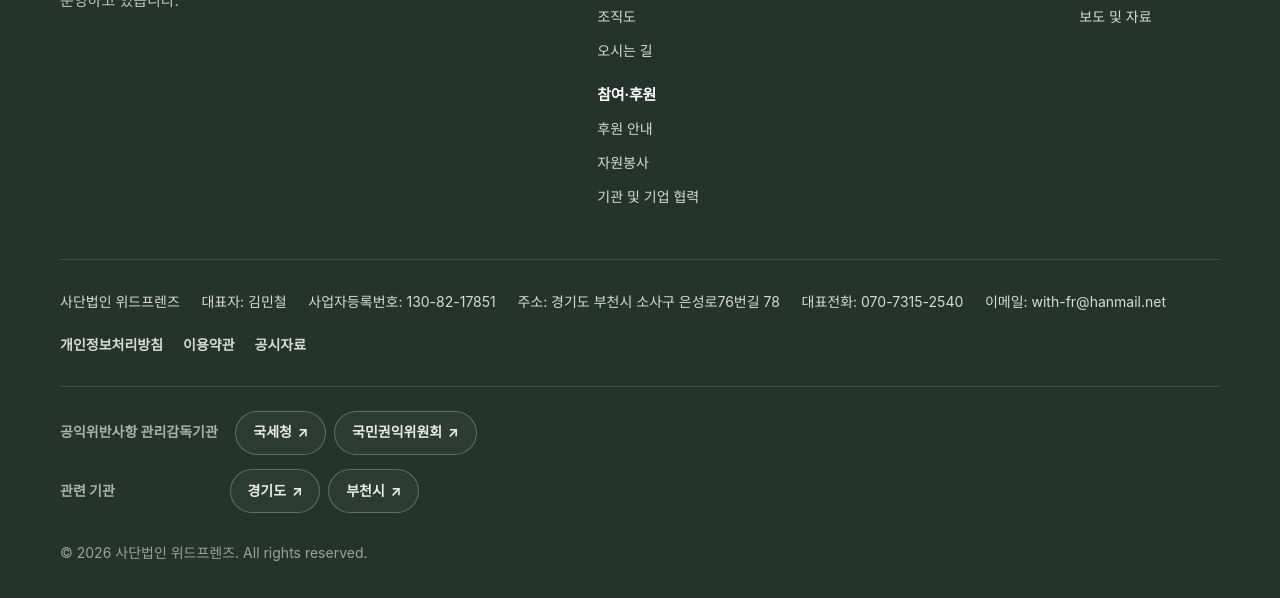
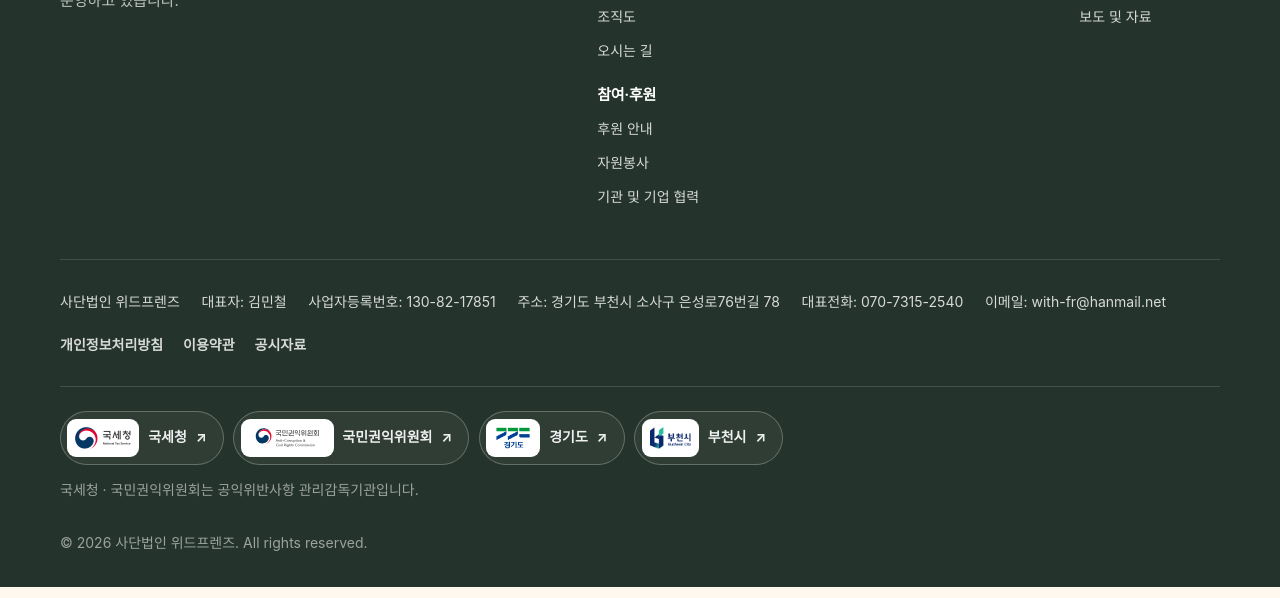
Before and after one commit to raon-easypaster/withfriends-homepage, a plain HTML site: page index.html in a window 1280 px wide. Shown: the part 7984-8582 px from the top of the page. Drawn offline with Linux system fonts and the light colour scheme; a web font is replaced by a local one.

Commit message:
푸터 기관 링크에 로고를 넣고 한 줄로 배치
- 국세청·국민권익위원회 로고는 기존 위드프렌즈 사이트가 쓰던 파일을 그대로 사용
- 경기도·부천시 로고는 각 기관 공식 홈페이지의 로고 파일 사용
- 두 줄로 나뉘어 있던 것을 한 줄로 합치고,
  '공익위반사항 관리감독기관' 구분은 아래 한 줄 설명으로 유지해 사실관계를 지킴
- 로고마다 가로세로 비율이 달라 높이 22px로 맞추고 너비는 자동
- 어두운 푸터에서 원본 색이 죽지 않도록 흰 바탕 칩 위에 올림
- 좁은 화면에서는 자동으로 줄바꿈 (390px 가로 넘침 0)

Co-Authored-By: Claude Opus 5 <noreply@anthropic.com>

```diff
--- a/about.html
+++ b/about.html
@@ -18,7 +18,7 @@
 <link rel="icon" href="assets/images/favicon.ico" sizes="any">
 <link rel="preconnect" href="https://cdn.jsdelivr.net" crossorigin>
 <link rel="stylesheet" href="https://cdn.jsdelivr.net/gh/orioncactus/pretendard@v1.3.9/dist/web/variable/pretendardvariable-dynamic-subset.min.css">
-<link rel="stylesheet" href="assets/css/style.css?v=20260917d">
+<link rel="stylesheet" href="assets/css/style.css?v=20260918b">
 </head>
 
 <body data-page="about">
@@ -208,9 +208,9 @@
 
 <footer class="site-footer" id="site-footer"></footer>
 
-<script src="data/site.js?v=20260917d"></script>
-<script src="data/centers.js?v=20260917d"></script>
-<script src="data/stories.js?v=20260917d"></script>
+<script src="data/site.js?v=20260918b"></script>
+<script src="data/centers.js?v=20260918b"></script>
+<script src="data/stories.js?v=20260918b"></script>
 <script>
 window.wfPageInit = function () {
   ["shield", "sprout", "people", "doc"].forEach(function (n) {
@@ -266,6 +266,6 @@ window.wfPageInit = function () {
   r.innerHTML = wfIcon("route") + ' 길찾기<span class="sr-only"> (네이버 지도, 새 창)</span>';
 };
 </script>
-<script src="assets/js/site.js?v=20260917d"></script>
+<script src="assets/js/site.js?v=20260918b"></script>
 </body>
 </html>
--- a/assets/css/style.css
+++ b/assets/css/style.css
@@ -364,26 +364,20 @@ body.nav-open { overflow: hidden; }
 .footer-info__list span { white-space: nowrap; }
 .footer-legal { margin-top: 1.1rem; display: flex; flex-wrap: wrap; gap: 0.6rem 1.25rem; font-size: var(--fs-xs); }
 .footer-legal a { font-weight: 700; }
-/* 관련 기관 바로가기 (푸터 하단) */
+/* 관련 기관 바로가기 (푸터 하단) — 한 줄 배치 */
 .footer-orgs {
   margin-top: 1.75rem; padding-top: 1.5rem;
   border-top: 1px solid rgba(255,255,255,.14);
-  display: grid; gap: 0.9rem;
 }
-.footer-orgs__row {
-  display: flex; flex-wrap: wrap; align-items: center; gap: 0.6rem 1.1rem;
+.footer-orgs__links {
+  display: flex; flex-wrap: wrap; align-items: stretch; gap: 0.6rem;
 }
-.footer-orgs__label {
-  flex: none; font-size: var(--fs-xs); font-weight: 700;
-  color: rgba(255,255,255,.62); min-width: 9.5rem;
-}
-.footer-orgs__links { display: flex; flex-wrap: wrap; gap: 0.5rem; }
 .footer-orgs a {
-  display: inline-flex; align-items: center; gap: 0.35rem;
-  min-height: 44px; padding: 0.45rem 1.05rem;
-  font-size: var(--fs-xs); font-weight: 700; color: rgba(255,255,255,.9);
+  display: inline-flex; align-items: center; gap: 0.55rem;
+  min-height: 54px; padding: 0.4rem 1rem 0.4rem 0.4rem;
+  font-size: var(--fs-xs); font-weight: 700; color: rgba(255,255,255,.92);
   border: 1px solid rgba(255,255,255,.26); border-radius: var(--r-pill);
-  background: rgba(255,255,255,.04);
+  background: rgba(255,255,255,.05); white-space: nowrap;
   transition: background-color var(--dur) var(--ease), border-color var(--dur) var(--ease),
               color var(--dur) var(--ease), transform var(--dur) var(--ease);
 }
@@ -391,6 +385,21 @@ body.nav-open { overflow: hidden; }
   background: var(--c-white); border-color: var(--c-white);
   color: var(--c-ink); text-decoration: none; transform: translateY(-2px);
 }
+/* 기관 로고는 원본 색을 살리기 위해 흰 바탕 위에 올립니다.
+   로고마다 가로세로 비율이 달라, 높이를 맞추고 너비는 자동으로 둡니다. */
+.footer-orgs__mark {
+  flex: none; height: 38px; min-width: 38px; border-radius: 9px;
+  background: var(--c-white); padding-inline: 8px;
+  display: inline-flex; align-items: center; justify-content: center;
+}
+.footer-orgs__mark img {
+  height: 22px; width: auto; max-width: 104px;
+  object-fit: contain; display: block;
+}
+.footer-orgs__note {
+  margin-top: 0.85rem; font-size: var(--fs-xs); color: rgba(255,255,255,.55);
+}
+
 .footer-copy { margin-top: 1.75rem; font-size: var(--fs-xs); color: rgba(255,255,255,.55); }
 
 /* ==========================================================================
@@ -808,9 +817,11 @@ a.org-leaf:hover { border-color: var(--c-coral); color: var(--c-coral-deep); tra
   .timeline { padding-left: 1.5rem; }
   .timeline__item::before { left: -1.5rem; }
   .blob { display: none; }
-  /* 관련 기관: 좁은 화면에서는 이름표를 윗줄로 */
-  .footer-orgs__row { flex-direction: column; align-items: flex-start; gap: 0.5rem; }
-  .footer-orgs__label { min-width: 0; }
+  /* 관련 기관: 좁은 화면에서는 두 개씩 */
+  .footer-orgs__links { gap: 0.5rem; }
+  .footer-orgs a { padding-right: 0.8rem; font-size: 0.8125rem; }
+  .footer-orgs__mark { height: 34px; min-width: 34px; padding-inline: 7px; }
+  .footer-orgs__mark img { height: 19px; max-width: 88px; }
 }
 
 @media (max-width: 380px) {
--- a/assets/js/site.js
+++ b/assets/js/site.js
@@ -254,31 +254,30 @@
       return "<div><h3>" + esc(n.label) + "</h3><ul>" + subs + "</ul></div>";
     }).join("");
 
-    /* 기관 바로가기 링크 한 개 */
-    function orgLink(w) {
+    /* 기관 바로가기 — 로고 + 이름, 한 줄로 늘어섭니다. */
+    var orgs = o.orgLinks || [];
+    var orgItems = orgs.map(function (w) {
+      var mark = has(w.logo)
+        ? '<span class="footer-orgs__mark"><img src="' + BASE + esc(w.logo) + '" alt="" loading="lazy"></span>'
+        : "";
       return '<a href="' + esc(w.url) + '" target="_blank" rel="noopener noreferrer">' +
-             esc(w.name) + ' <span aria-hidden="true">↗</span>' +
+             mark + "<span>" + esc(w.name) + "</span>" +
+             '<span aria-hidden="true">↗</span>' +
              '<span class="sr-only">(새 창에서 열림)</span></a>';
-    }
-    var watchdogs = (o.watchdogs || []).map(orgLink).join("");
-    var related = (o.relatedOrgs || []).map(orgLink).join("");
+    }).join("");
 
-    /* 푸터 하단 관련 기관 영역 */
-    var linkBand =
-      '<nav class="footer-orgs" aria-label="관련 기관 바로가기">' +
-        (watchdogs
-          ? '<div class="footer-orgs__row">' +
-              '<span class="footer-orgs__label">공익위반사항 관리감독기관</span>' +
-              '<div class="footer-orgs__links">' + watchdogs + "</div>" +
-            "</div>"
-          : "") +
-        (related
-          ? '<div class="footer-orgs__row">' +
-              '<span class="footer-orgs__label">관련 기관</span>' +
-              '<div class="footer-orgs__links">' + related + "</div>" +
-            "</div>"
-          : "") +
-      "</nav>";
+    var watchNames = orgs.filter(function (w) { return w.watchdog; })
+                         .map(function (w) { return w.name; });
+
+    var linkBand = orgs.length
+      ? '<nav class="footer-orgs" aria-label="관련 기관 바로가기">' +
+          '<div class="footer-orgs__links">' + orgItems + "</div>" +
+          (watchNames.length
+            ? '<p class="footer-orgs__note">' + esc(watchNames.join(" · ")) +
+              "는 공익위반사항 관리감독기관입니다.</p>"
+            : "") +
+        "</nav>"
+      : "";
 
     var sns = o.sns.length
       ? '<div class="footer-legal">' + o.sns.map(function (s) {
--- a/data/site.js
+++ b/data/site.js
@@ -61,17 +61,16 @@ var WF_ORG = {
   },
   /* 법인 소재지 지도 — 기존 '오시는길' 페이지에 쓰이던 구글지도 임베드 주소 */
   mapEmbedUrl: "https://www.google.com/maps/embed?pb=!1m18!1m12!1m3!1d197.90830696174098!2d126.7991211164129!3d37.47174886846327!2m3!1f0!2f0!3f0!3m2!1i1024!2i768!4f13.1!3m3!1m2!1s0x357b632126e93da9%3A0x347d709ac4f0e56a!2z6rK96riw64-EIOu2gOyynOyLnCDsnYDshLHroZw3NuuyiOq4uCA3OA!5e0!3m2!1sko!2skr!4v1741777528349!5m2!1sko!2skr",
-  /* 공익위반사항 관리감독기관 — 기존 홈페이지 푸터 링크 */
-  watchdogs: [
-    { name: "국세청", url: "https://www.nts.go.kr" },
-    { name: "국민권익위원회", url: "https://www.acrc.go.kr" }
-  ],
-  /* 관련 기관 — 푸터 하단 바로가기.
-     기관을 더하려면 { name, url } 형태로 아래에 추가하세요.
-     (링크는 모두 새 창에서 열립니다) */
-  relatedOrgs: [
-    { name: "경기도", url: "https://www.gg.go.kr" },
-    { name: "부천시", url: "https://www.bucheon.go.kr" }
+  /* 푸터 하단 기관 바로가기 (한 줄로 표시됩니다)
+     - watchdog: true 인 곳은 '공익위반사항 관리감독기관' 입니다.
+     - 기관을 더하려면 { name, url, logo } 형태로 아래에 추가하고
+       로고 파일은 assets/images/orgs/ 폴더에 넣으세요.
+     - 링크는 모두 새 창에서 열립니다. */
+  orgLinks: [
+    { name: "국세청",        url: "https://www.nts.go.kr",      logo: "assets/images/orgs/nts.png",     watchdog: true },
+    { name: "국민권익위원회", url: "https://www.acrc.go.kr",     logo: "assets/images/orgs/acrc.svg",    watchdog: true },
+    { name: "경기도",        url: "https://www.gg.go.kr",       logo: "assets/images/orgs/gg.png" },
+    { name: "부천시",        url: "https://www.bucheon.go.kr",  logo: "assets/images/orgs/bucheon.png" }
   ],
   /* SNS 링크 — 기존 홈페이지에서 확인되지 않음. 주소가 생기면 아래에 추가하세요.
      예) { name: "인스타그램", url: "https://instagram.com/..." } */
--- a/index.html
+++ b/index.html
@@ -24,7 +24,7 @@
 <link rel="apple-touch-icon" href="assets/images/logo-withfriends.png">
 <link rel="preconnect" href="https://cdn.jsdelivr.net" crossorigin>
 <link rel="stylesheet" href="https://cdn.jsdelivr.net/gh/orioncactus/pretendard@v1.3.9/dist/web/variable/pretendardvariable-dynamic-subset.min.css">
-<link rel="stylesheet" href="assets/css/style.css?v=20260917d">
+<link rel="stylesheet" href="assets/css/style.css?v=20260918b">
 
 <script type="application/ld+json">
 {
@@ -228,9 +228,9 @@
 
 <footer class="site-footer" id="site-footer"></footer>
 
-<script src="data/site.js?v=20260917d"></script>
-<script src="data/centers.js?v=20260917d"></script>
-<script src="data/stories.js?v=20260917d"></script>
+<script src="data/site.js?v=20260918b"></script>
+<script src="data/centers.js?v=20260918b"></script>
+<script src="data/stories.js?v=20260918b"></script>
 <script>
 /* ---------------- 메인 페이지 전용 스크립트 ---------------- */
 window.wfPageInit = function () {
@@ -321,6 +321,6 @@ window.wfPageInit = function () {
   fill("home-activities", acts, "등록된 활동소식이 없습니다");
 };
 </script>
-<script src="assets/js/site.js?v=20260917d"></script>
+<script src="assets/js/site.js?v=20260918b"></script>
 </body>
 </html>
```
Also changed, not shown: business.html (+5 -5 lines), center-detail.html (+5 -5 lines), centers.html (+5 -5 lines), privacy.html (+5 -5 lines), stories.html (+5 -5 lines), support.html (+5 -5 lines), terms.html (+5 -5 lines), assets/images/orgs/acrc.svg (added), assets/images/orgs/bucheon.png (added), assets/images/orgs/gg.png (added), assets/images/orgs/nts.png (added).
